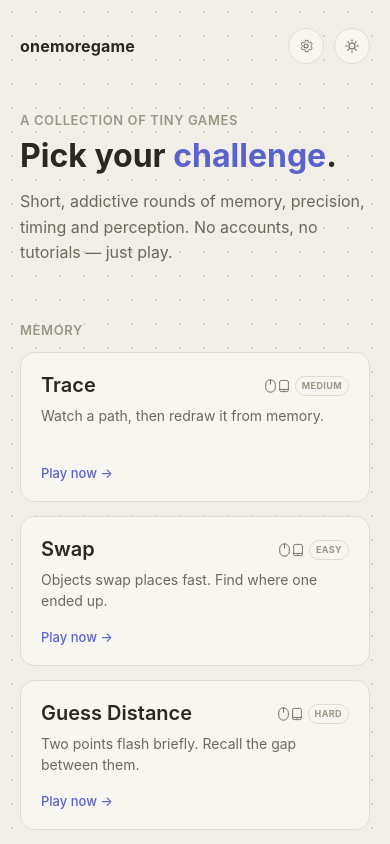
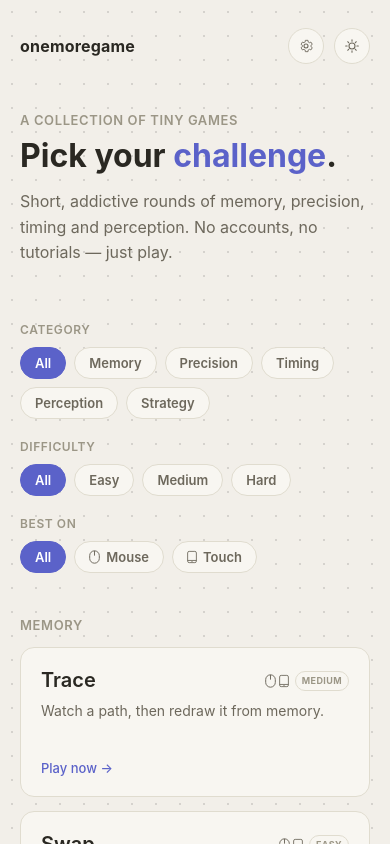
Before and after one commit to asgaonkar/onemoregame, a React (Vite) app: page /#/ in a window 390 px wide. Shown: the top 844 px of the page. Built offline with nearby package versions, Linux system fonts and the light colour scheme.

Commit message:
Add category/difficulty/device filter tabs to the home page
Adds a FilterBar with pill tabs for each dimension (AND-combined), an
empty state with a clear-filters action, and exports the mouse/phone
icons from GameCard so the device filter can reuse them.

```diff
--- /dev/null
+++ b/src/components/FilterBar.tsx
@@ -0,0 +1,132 @@
+import { useState, type CSSProperties, type ReactNode } from 'react'
+import type { BestOn, GameCategory, GameComplexity } from '../data/games'
+import { categoryOrder } from '../data/games'
+import { MouseIcon, PhoneIcon } from './GameCard'
+
+export type CategoryFilter = GameCategory | 'all'
+export type ComplexityFilter = GameComplexity | 'all'
+export type DeviceFilter = 'all' | 'mouse' | 'touch'
+
+const COMPLEXITY_OPTIONS: GameComplexity[] = ['easy', 'medium', 'hard']
+const COMPLEXITY_LABEL: Record<GameComplexity, string> = {
+  easy: 'Easy',
+  medium: 'Medium',
+  hard: 'Hard',
+}
+
+// A 'both' game suits either device preference, so it should stay visible
+// no matter which one the visitor picks — only a device-specific game gets
+// filtered out when it doesn't match.
+export function matchesDeviceFilter(bestOn: BestOn, device: DeviceFilter): boolean {
+  return device === 'all' || bestOn === 'both' || bestOn === device
+}
+
+const GROUP_LABEL_STYLE: CSSProperties = {
+  fontSize: 12,
+  fontWeight: 600,
+  letterSpacing: 0.6,
+  color: 'var(--text-faint)',
+  textTransform: 'uppercase',
+  marginBottom: 10,
+}
+
+export function FilterBar({
+  category,
+  onCategoryChange,
+  complexity,
+  onComplexityChange,
+  device,
+  onDeviceChange,
+}: {
+  category: CategoryFilter
+  onCategoryChange: (value: CategoryFilter) => void
+  complexity: ComplexityFilter
+  onComplexityChange: (value: ComplexityFilter) => void
+  device: DeviceFilter
+  onDeviceChange: (value: DeviceFilter) => void
+}) {
+  return (
+    <div style={{ display: 'flex', flexDirection: 'column', gap: 20, marginBottom: 44 }}>
+      <FilterGroup label="Category">
+        <Pill active={category === 'all'} onClick={() => onCategoryChange('all')}>
+          All
+        </Pill>
+        {categoryOrder.map((c) => (
+          <Pill key={c} active={category === c} onClick={() => onCategoryChange(c)}>
+            {c}
+          </Pill>
+        ))}
+      </FilterGroup>
+
+      <FilterGroup label="Difficulty">
+        <Pill active={complexity === 'all'} onClick={() => onComplexityChange('all')}>
+          All
+        </Pill>
+        {COMPLEXITY_OPTIONS.map((c) => (
+          <Pill key={c} active={complexity === c} onClick={() => onComplexityChange(c)}>
+            {COMPLEXITY_LABEL[c]}
+          </Pill>
+        ))}
+      </FilterGroup>
+
+      <FilterGroup label="Best on">
+        <Pill active={device === 'all'} onClick={() => onDeviceChange('all')}>
+          All
+        </Pill>
+        <Pill active={device === 'mouse'} onClick={() => onDeviceChange('mouse')}>
+          <MouseIcon /> Mouse
+        </Pill>
+        <Pill active={device === 'touch'} onClick={() => onDeviceChange('touch')}>
+          <PhoneIcon /> Touch
+        </Pill>
+      </FilterGroup>
+    </div>
+  )
+}
+
+function FilterGroup({ label, children }: { label: string; children: ReactNode }) {
+  return (
+    <div>
+      <div style={GROUP_LABEL_STYLE}>{label}</div>
+      <div style={{ display: 'flex', flexWrap: 'wrap', gap: 8 }}>{children}</div>
+    </div>
+  )
+}
+
+function Pill({
+  active,
+  onClick,
+  children,
+}: {
+  active: boolean
+  onClick: () => void
+  children: ReactNode
+}) {
+  const [hovered, setHovered] = useState(false)
+
+  return (
+    <button
+      onClick={onClick}
+      onMouseEnter={() => setHovered(true)}
+      onMouseLeave={() => setHovered(false)}
+      style={{
+        display: 'inline-flex',
+        alignItems: 'center',
+        gap: 6,
+        padding: '7px 14px',
+        borderRadius: 999,
+        border: `1px solid ${active ? 'var(--accent)' : hovered ? 'var(--text-faint)' : 'var(--border)'}`,
+        background: active ? 'var(--accent)' : 'var(--bg-card)',
+        color: active ? 'var(--accent-text)' : hovered ? 'var(--text)' : 'var(--text-dim)',
+        fontSize: 13,
+        fontWeight: 600,
+        fontFamily: 'inherit',
+        cursor: 'pointer',
+        whiteSpace: 'nowrap',
+        transition: 'border-color 120ms ease, background 120ms ease, color 120ms ease',
+      }}
+    >
+      {children}
+    </button>
+  )
+}
--- a/src/components/GameCard.tsx
+++ b/src/components/GameCard.tsx
@@ -147,7 +147,7 @@ function ComplexityBadge({ complexity }: { complexity: GameComplexity }) {
   )
 }
 
-function MouseIcon() {
+export function MouseIcon() {
   return (
     <svg width="11" height="14" viewBox="0 0 16 20" fill="none" aria-hidden="true">
       <rect x="1" y="1" width="14" height="18" rx="7" stroke="currentColor" strokeWidth="1.4" />
@@ -156,7 +156,7 @@ function MouseIcon() {
   )
 }
 
-function PhoneIcon() {
+export function PhoneIcon() {
   return (
     <svg width="10" height="14" viewBox="0 0 16 20" fill="none" aria-hidden="true">
       <rect x="1" y="1" width="14" height="18" rx="2.5" stroke="currentColor" strokeWidth="1.4" />
--- a/src/pages/Home.tsx
+++ b/src/pages/Home.tsx
@@ -1,9 +1,35 @@
+import { useState } from 'react'
 import { games, categoryOrder } from '../data/games'
 import { GameCard } from '../components/GameCard'
 import { ThemeToggle } from '../components/ThemeToggle'
 import { SettingsButton } from '../components/SettingsButton'
+import {
+  FilterBar,
+  matchesDeviceFilter,
+  type CategoryFilter,
+  type ComplexityFilter,
+  type DeviceFilter,
+} from '../components/FilterBar'
 
 export function Home() {
+  const [category, setCategory] = useState<CategoryFilter>('all')
+  const [complexity, setComplexity] = useState<ComplexityFilter>('all')
+  const [device, setDevice] = useState<DeviceFilter>('all')
+
+  const filtered = games.filter(
+    (g) =>
+      (category === 'all' || g.category === category) &&
+      (complexity === 'all' || g.complexity === complexity) &&
+      matchesDeviceFilter(g.bestOn, device),
+  )
+  const hasResults = filtered.length > 0
+
+  function clearFilters() {
+    setCategory('all')
+    setComplexity('all')
+    setDevice('all')
+  }
+
   return (
     <div
       style={{
@@ -66,12 +92,43 @@ export function Home() {
         </p>
       </section>
 
-      {categoryOrder.map((category) => {
-        const items = games.filter((g) => g.category === category)
+      <FilterBar
+        category={category}
+        onCategoryChange={setCategory}
+        complexity={complexity}
+        onComplexityChange={setComplexity}
+        device={device}
+        onDeviceChange={setDevice}
+      />
+
+      {!hasResults && (
+        <div style={{ textAlign: 'center', padding: '32px 0', color: 'var(--text-dim)' }}>
+          No games match these filters.
+          <div style={{ marginTop: 10 }}>
+            <button
+              onClick={clearFilters}
+              style={{
+                background: 'none',
+                border: 'none',
+                color: 'var(--accent)',
+                fontSize: 14,
+                fontWeight: 600,
+                cursor: 'pointer',
+                fontFamily: 'inherit',
+              }}
+            >
+              Clear filters
+            </button>
+          </div>
+        </div>
+      )}
+
+      {categoryOrder.map((cat) => {
+        const items = filtered.filter((g) => g.category === cat)
         if (items.length === 0) return null
 
         return (
-          <section key={category} style={{ marginBottom: 40 }}>
+          <section key={cat} style={{ marginBottom: 40 }}>
             <div
               style={{
                 fontSize: 13,
@@ -82,7 +139,7 @@ export function Home() {
                 marginBottom: 14,
               }}
             >
-              {category}
+              {cat}
             </div>
             <div
               style={{
```
